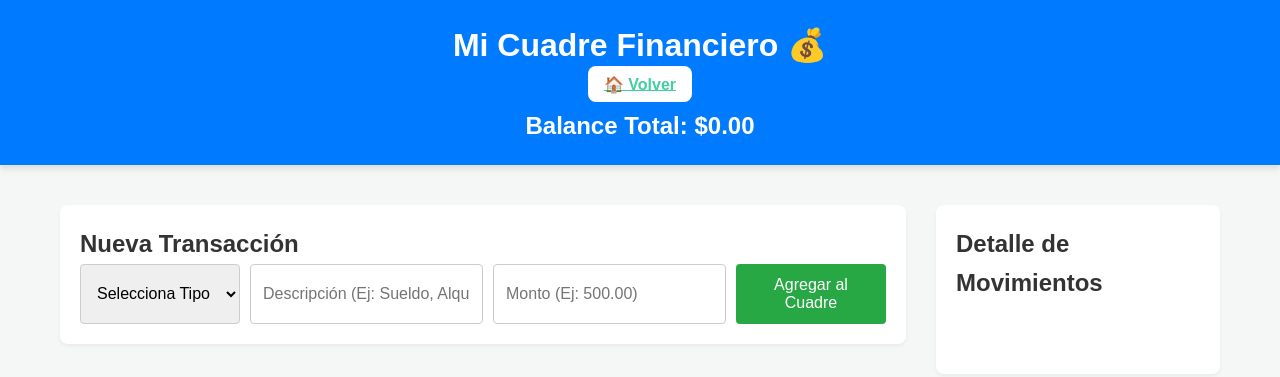
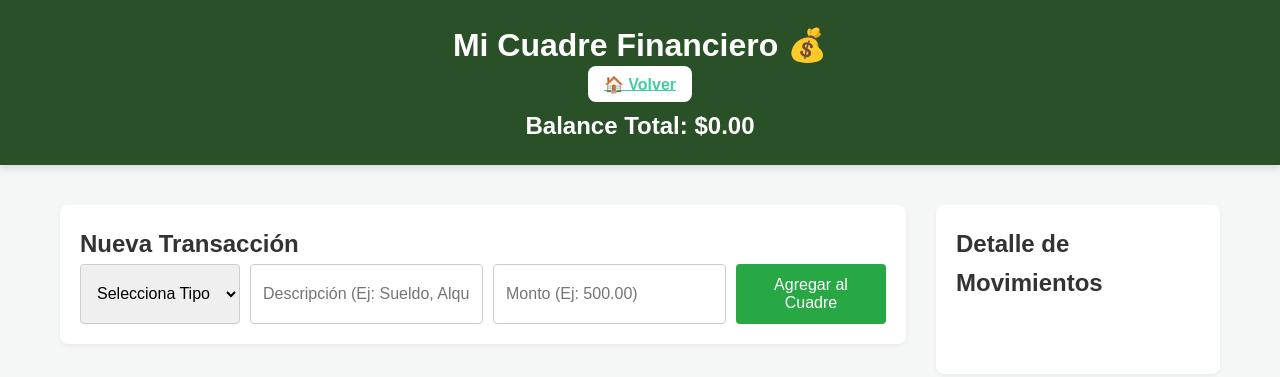
Before and after one commit to Osuer-029/Sistema-Rosary, a plain HTML site: page cuadre.html in a window 1280 px wide. Drawn offline with Linux system fonts and the light colour scheme; no server answers.

Commit message:
Add files via upload

```diff
--- a/cuadre.css
+++ b/cuadre.css
@@ -30,7 +30,7 @@ body {
 
 /* 2. Estilos del Encabezado (Profesional) */
 .cuadre-header {
-    background-color: #007bff; /* Color primario azul */
+    background-color: #295026; /* Color primario azul */
     color: white;
     padding: 20px;
     text-align: center;
```
